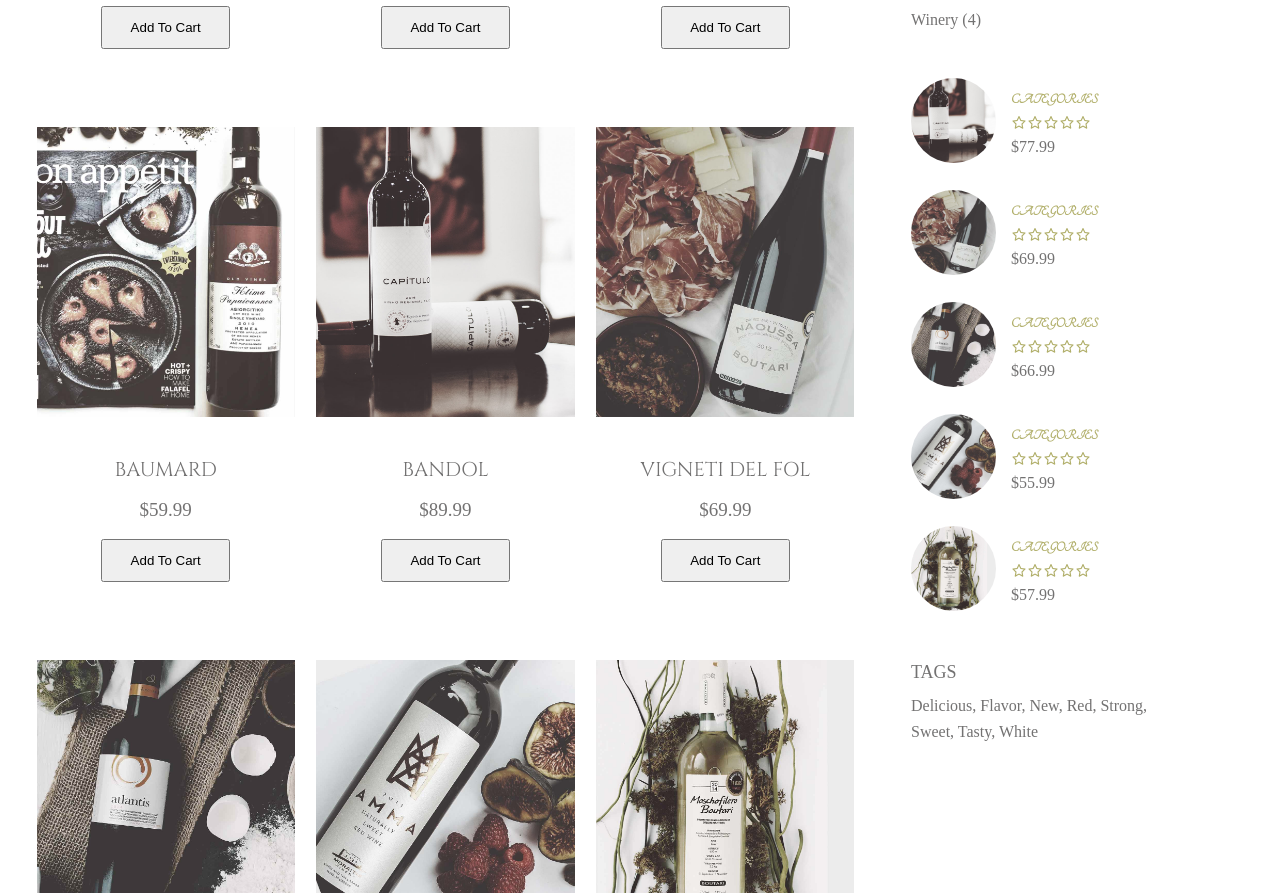
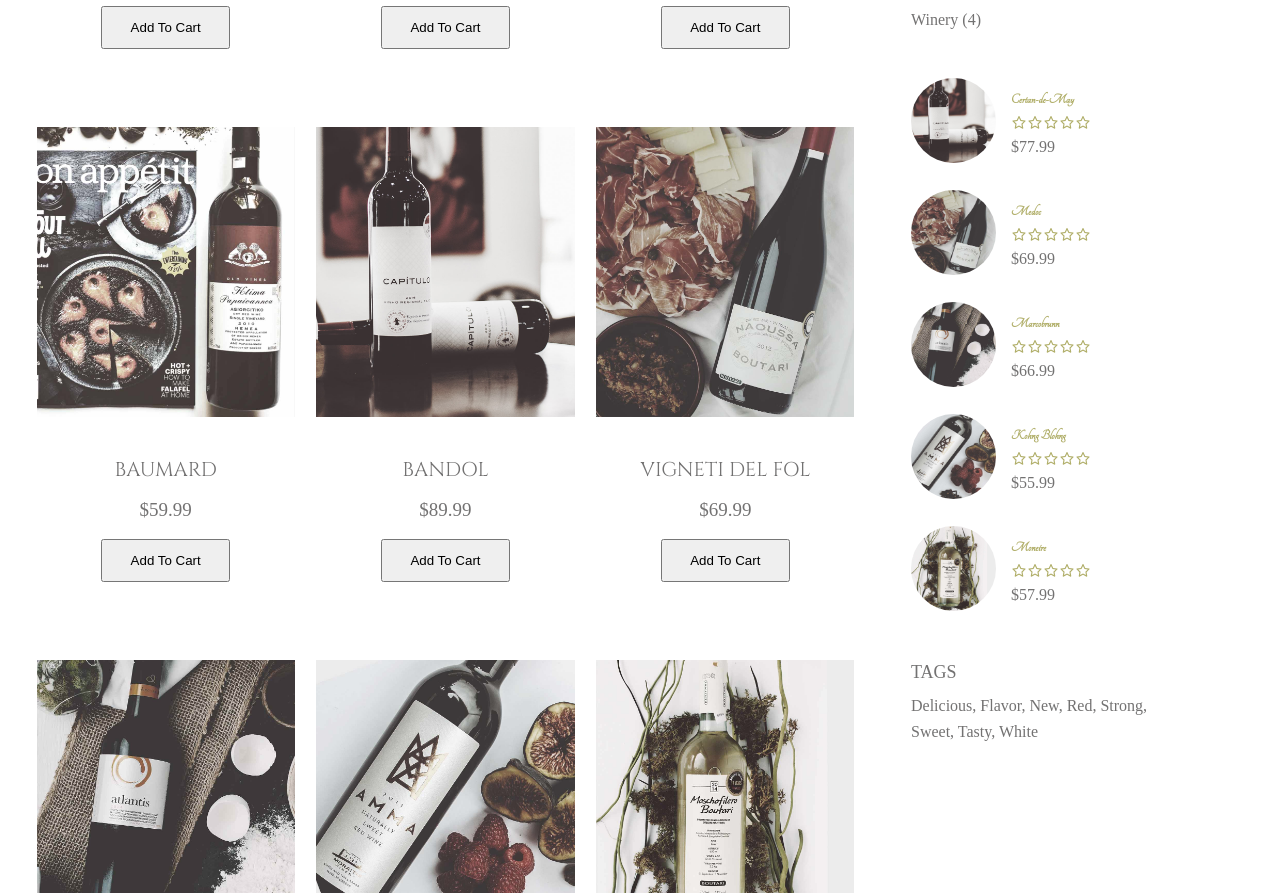
Before and after one commit to Beko98/react_wine_project, a React (Create React App) app: page /product in a window 1280 px wide. Shown: the part 832-1725 px from the top of the page. Built offline with nearby package versions, Linux system fonts and the light colour scheme; a web font is replaced by a local one.

Commit message:
adjustments

```diff
--- a/src/components/Product.js
+++ b/src/components/Product.js
@@ -22,27 +22,27 @@
   const rightProducts = [
     {
       img: pic_20,
-      title: "CATEGORIES",
+      title: "Certan-de-May",
       price: 77.99
     },
     {
       img: pic_21,
-      title: "CATEGORIES",
+      title: "Medoc",
       price: 69.99
     },
     {
       img: pic_22,
-      title: "CATEGORIES",
+      title: "Marcobrunn",
       price: 66.99
     },
     {
       img: pic_23,
-      title: "CATEGORIES",
+      title: "Kohng Blohng",
       price: 55.99
     },
     {
       img: pic_24,
-      title: "CATEGORIES",
+      title: "Moneire",
       price: 57.99
     }
 
```
